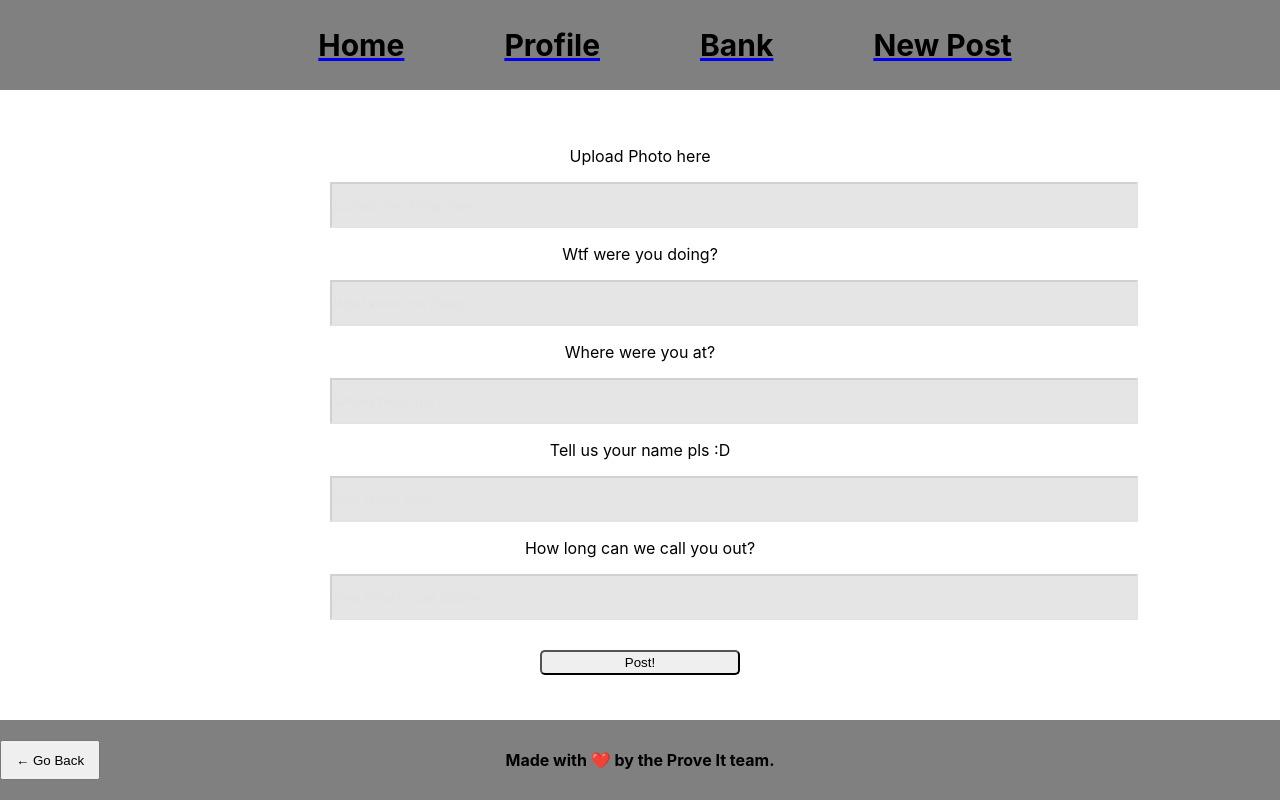
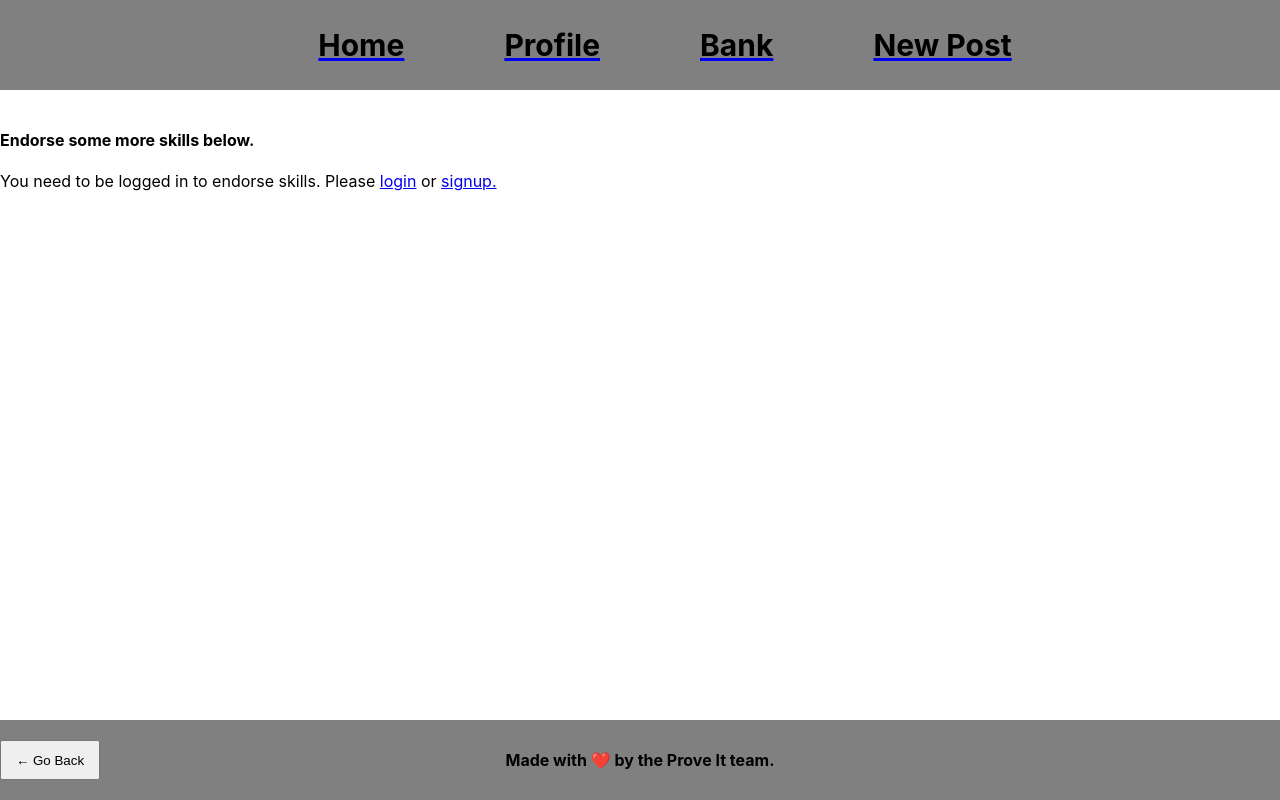
Before and after one commit to KStaySLC/Prove-It, a React (Create React App) app in the folder client/: page /Post in a window 1280 px wide. Built offline with nearby package versions, Linux system fonts and the light colour scheme.

Commit message:
got the post form going to the addpost page

```diff
--- a/client/src/components/PostList/index.js
+++ b/client/src/components/PostList/index.js
@@ -1,7 +1,7 @@
 import React from 'react';
 import { Link } from 'react-router-dom';
 
-const Feed = ({ posts, title }) => {
+const postList = ({ posts, title }) => {
   if (!posts.length) {
     return <h3>No Posts Yet</h3>;
   }
@@ -33,4 +33,4 @@ const Feed = ({ posts, title }) => {
   );
 };
 
-export default Feed;
+export default postList;
--- a/client/src/pages/Addpost.jsx
+++ b/client/src/pages/Addpost.jsx
@@ -1,101 +1,177 @@
-import React, { useState } from 'react'
-import '../static/post.css'
+import React, { useState } from 'react';
+import { Link } from 'react-router-dom';
+import { useMutation } from '@apollo/client';
 
-function Addpost() {
-  const [values, setValues] = useState({
-    photoUpload: "",
-    whatActivity: "",
-    whereU: "",
-    whoPosted: "",
-    howLong: "",
-  });
+import { ADD_POST } from '../utils/mutations';
 
-  const [submitted, setSubmitted] = useState(false);
-  const [valid, setValid] = useState(false);
+import Auth from '../utils/auth';
 
-  const handlePhotoUploadInputChange = (event) => {
-    setValues({...values, photoUpload: event.target.value})
-  }
+const PostForm = ({ profileId }) => {
+  const [post, setPost] = useState('');
 
-  const handleWhatActivityInputChange = (event) => {
-    setValues({...values, whatActivity: event.target.value})
-  }
+  const [addPost, { error }] = useMutation(ADD_POST);
 
-  const handleWhereUInputChange = (event) => {
-    setValues({...values, whereU: event.target.value})
-  }
+  const handleFormSubmit = async (event) => {
+    event.preventDefault();
 
-  const handleWhoPostedInputChange = (event) => {
-    setValues({...values,whoPosted: event.target.value})
-  }
+    try {
+      const data = await addPost({
+        variables: { profileId, post },
+      });
 
-  const handleHowLongInputChange = (event) => {
-    setValues({...values, howLong: event.target.value})
-  }
-
-  const handleSubmit = (event) => {
-    event.preventDefault();
-    if(values.photoUpload && values.whatActivity && values.whereU && values.whoPosted && values.howLong) {
-      setValid(true);
+      setPost('');
+    } catch (err) {
+      console.error(err);
     }
-    setSubmitted(true);
-  }
+  };
 
   return (
-    <div className="mainDiv">
-      <form className="mainForm" onSubmit={handleSubmit}>
-        {submitted && valid ?<div className="success-message">You Did It! Woo!</div> : null}
-        <p>Upload Photo here</p>
-        <input
-          disabled={submitted}
-          onChange={handlePhotoUploadInputChange}
-          value={values.photoUpload}
-          className="formInput"
-          placeholder="Upload Your Photo Here"
-          name="photoUpload" />
-          {submitted && !values.photoUpload ? <span>Please Upload a Photo</span> : null}
-          <p>Wtf were you doing?</p>
-        <input
-          disabled={submitted}
-          onChange={handleWhatActivityInputChange}
-          value={values.whatActivity}
-          className="formInput"
-          placeholder="What Were You Doing?"
-          name="whatActivity" />
-          {submitted && !values.photoUpload ? <span>Please Tell Us What You Were Doing</span> : null}
-          <p>Where were you at?</p>
-        <input
-          disabled={submitted}
-          onChange={handleWhereUInputChange}
-          value={values.whereU}
-          className="formInput"
-          placeholder="Where Were You?"
-          name="whereU" />
-          {submitted && !values.photoUpload ? <span>Please Tell Us Where You Were</span> : null}
-          <p>Tell us your name pls :D </p>
-        <input
-          disabled={submitted}
-          onChange={handleWhoPostedInputChange}
-          value={values.whoPosted}
-          className="formInput"
-          placeholder="Your Name Here"
-          name="whoPosted" />
-          {submitted && !values.photoUpload ? <span>Please Tell Us Your Name</span> : null}
-          <p>How long can we call you out?</p>
-        <input
-          disabled={submitted}
-          onChange={handleHowLongInputChange}
-          value={values.howLong}
-          className="formInput"
-          placeholder="How Long to Call Bullshit?"
-          name="howLong" />
-          {submitted && !values.photoUpload ? <span>Please Tell Us How Long We Have To Call Bullshit On This</span> : null}
-          <button
-            className="formBtn"
-            type="submit">Post!</button>
-      </form>
+    <div>
+      <h4>Endorse some more skills below.</h4>
+
+      {Auth.loggedIn() ? (
+        <form
+          className="flex-row justify-center justify-space-between-md align-center"
+          onSubmit={handleFormSubmit}
+        >
+          <div className="col-12 col-lg-9">
+            <input
+              placeholder="Endorse some skills..."
+              value={post}
+              className="form-input w-100"
+              onChange={(event) => setPost(event.target.value)}
+            />
+          </div>
+
+          <div className="col-12 col-lg-3">
+            <button className="btn btn-info btn-block py-3" type="submit">
+              Endorse Skill
+            </button>
+          </div>
+          {error && (
+            <div className="col-12 my-3 bg-danger text-white p-3">
+              {error.message}
+            </div>
+          )}
+        </form>
+      ) : (
+        <p>
+          You need to be logged in to endorse skills. Please{' '}
+          <Link to="/login">login</Link> or <Link to="/signup">signup.</Link>
+        </p>
+      )}
     </div>
-  )
-}
+  );
+};
 
-export default Addpost
+export default PostForm;
+
+
+
+
+
+
+
+
+// import React, { useState } from 'react';
+
+// import '../static/post.css'
+
+// function Addpost() {
+//   const [values, setValues] = useState({
+//     photoUpload: "",
+//     whatActivity: "",
+//     whereU: "",
+//     whoPosted: "",
+//     howLong: "",
+//   });
+
+//   const [submitted, setSubmitted] = useState(false);
+//   const [valid, setValid] = useState(false);
+
+//   const handlePhotoUploadInputChange = (event) => {
+//     setValues({...values, photoUpload: event.target.value})
+//   }
+
+//   const handleWhatActivityInputChange = (event) => {
+//     setValues({...values, whatActivity: event.target.value})
+//   }
+
+//   const handleWhereUInputChange = (event) => {
+//     setValues({...values, whereU: event.target.value})
+//   }
+
+//   const handleWhoPostedInputChange = (event) => {
+//     setValues({...values,whoPosted: event.target.value})
+//   }
+
+//   const handleHowLongInputChange = (event) => {
+//     setValues({...values, howLong: event.target.value})
+//   }
+
+//   const handleSubmit = (event) => {
+//     event.preventDefault();
+//     if(values.photoUpload && values.whatActivity && values.whereU && values.whoPosted && values.howLong) {
+//       setValid(true);
+//     }
+//     setSubmitted(true);
+//   }
+
+//   return (
+//     <div className="mainDiv">
+//       <form className="mainForm" onSubmit={handleSubmit}>
+//         {submitted && valid ?<div className="success-message">You Did It! Woo!</div> : null}
+//         <p>Upload Photo here</p>
+//         <input
+//           disabled={submitted}
+//           onChange={handlePhotoUploadInputChange}
+//           value={values.photoUpload}
+//           className="formInput"
+//           placeholder="Upload Your Photo Here"
+//           name="photoUpload" />
+//           {submitted && !values.photoUpload ? <span>Please Upload a Photo</span> : null}
+//           <p>Wtf were you doing?</p>
+//         <input
+//           disabled={submitted}
+//           onChange={handleWhatActivityInputChange}
+//           value={values.whatActivity}
+//           className="formInput"
+//           placeholder="What Were You Doing?"
+//           name="whatActivity" />
+//           {submitted && !values.photoUpload ? <span>Please Tell Us What You Were Doing</span> : null}
+//           <p>Where were you at?</p>
+//         <input
+//           disabled={submitted}
+//           onChange={handleWhereUInputChange}
+//           value={values.whereU}
+//           className="formInput"
+//           placeholder="Where Were You?"
+//           name="whereU" />
+//           {submitted && !values.photoUpload ? <span>Please Tell Us Where You Were</span> : null}
+//           <p>Tell us your name pls :D </p>
+//         <input
+//           disabled={submitted}
+//           onChange={handleWhoPostedInputChange}
+//           value={values.whoPosted}
+//           className="formInput"
+//           placeholder="Your Name Here"
+//           name="whoPosted" />
+//           {submitted && !values.photoUpload ? <span>Please Tell Us Your Name</span> : null}
+//           <p>How long can we call you out?</p>
+//         <input
+//           disabled={submitted}
+//           onChange={handleHowLongInputChange}
+//           value={values.howLong}
+//           className="formInput"
+//           placeholder="How Long to Call Bullshit?"
+//           name="howLong" />
+//           {submitted && !values.photoUpload ? <span>Please Tell Us How Long We Have To Call Bullshit On This</span> : null}
+//           <button
+//             className="formBtn"
+//             type="submit">Post!</button>
+//       </form>
+//     </div>
+//   )
+// }
+
+// export default Addpost;
--- a/client/src/pages/Profile.jsx
+++ b/client/src/pages/Profile.jsx
@@ -1,6 +1,8 @@
 import React from "react";
+
 import "../static/profile.css";
 import imgRT from "../images/imgRT.jpg";
+
 const width = { width: "25%" };
 
 function Profile() {
```
